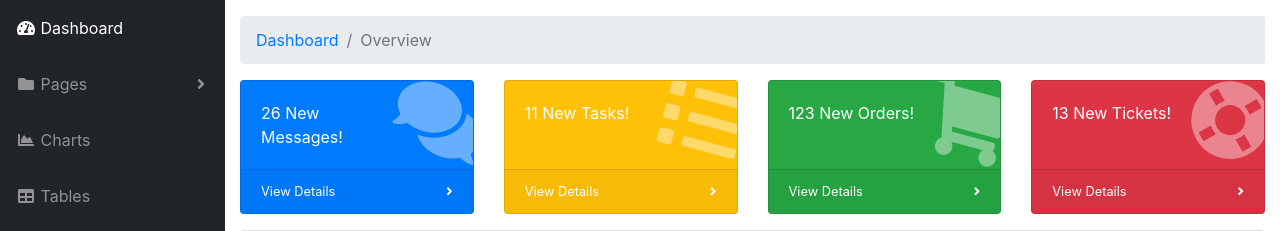
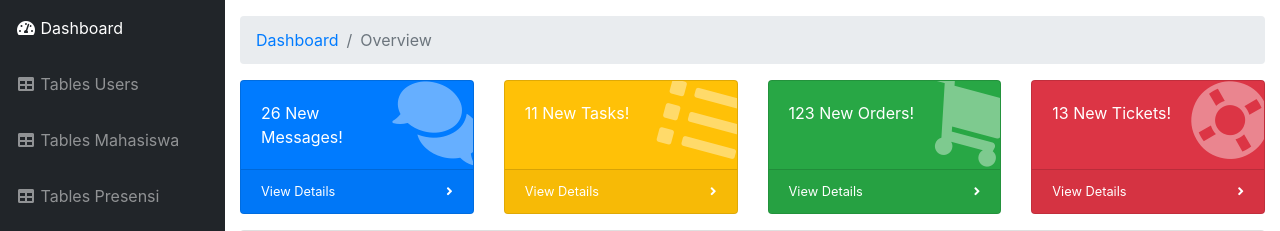
Before and after one commit to ferryFaisal/uas---aplikasi-presensi-OfenID, a PHP site: page /admin/index.php in a window 1280 px wide. Shown: the part 56-287 px from the top of the page. Run offline with PHP 8.4, Linux system fonts and the light colour scheme.

Commit message:
dashboard default

```diff
--- a/admin/index.php
+++ b/admin/index.php
@@ -95,31 +95,20 @@
           <span>Dashboard</span>
         </a>
       </li>
-      <li class="nav-item dropdown">
-        <a class="nav-link dropdown-toggle" href="#" id="pagesDropdown" role="button" data-toggle="dropdown" aria-haspopup="true" aria-expanded="false">
-          <i class="fas fa-fw fa-folder"></i>
-          <span>Pages</span>
-        </a>
-        <div class="dropdown-menu" aria-labelledby="pagesDropdown">
-          <h6 class="dropdown-header">Login Screens:</h6>
-          <a class="dropdown-item" href="login.php">Login</a>
-          <a class="dropdown-item" href="register.php">Register</a>
-          <a class="dropdown-item" href="forgot-password.php">Forgot Password</a>
-          <div class="dropdown-divider"></div>
-          <h6 class="dropdown-header">Other Pages:</h6>
-          <a class="dropdown-item" href="404.php">404 Page</a>
-          <a class="dropdown-item" href="blank.php">Blank Page</a>
-        </div>
+      <li class='nav-item'>
+        <a class='nav-link' href='trash/tables_users.php'>
+          <i class='fas fa-fw fa-table'></i>
+          <span>Tables Users</span></a>
       </li>
       <li class="nav-item">
-        <a class="nav-link" href="charts.php">
-          <i class="fas fa-fw fa-chart-area"></i>
-          <span>Charts</span></a>
+        <a class="nav-link" href="trash/tables_mahasiswa.php">
+          <i class="fas fa-fw fa-table"></i>
+          <span>Tables Mahasiswa</span></a>
       </li>
       <li class="nav-item">
-        <a class="nav-link" href="tables.php">
+        <a class="nav-link" href="trash/tables_presensi.php">
           <i class="fas fa-fw fa-table"></i>
-          <span>Tables</span></a>
+          <span>Tables Presensi</span></a>
       </li>
     </ul>
 
@@ -742,7 +731,7 @@
         <div class="modal-body">Select "Logout" below if you are ready to end your current session.</div>
         <div class="modal-footer">
           <button class="btn btn-secondary" type="button" data-dismiss="modal">Cancel</button>
-          <a class="btn btn-primary" href="login.php">Logout</a>
+          <a class="btn btn-primary" href="trash/logout.php">Logout</a>
         </div>
       </div>
     </div>
```
